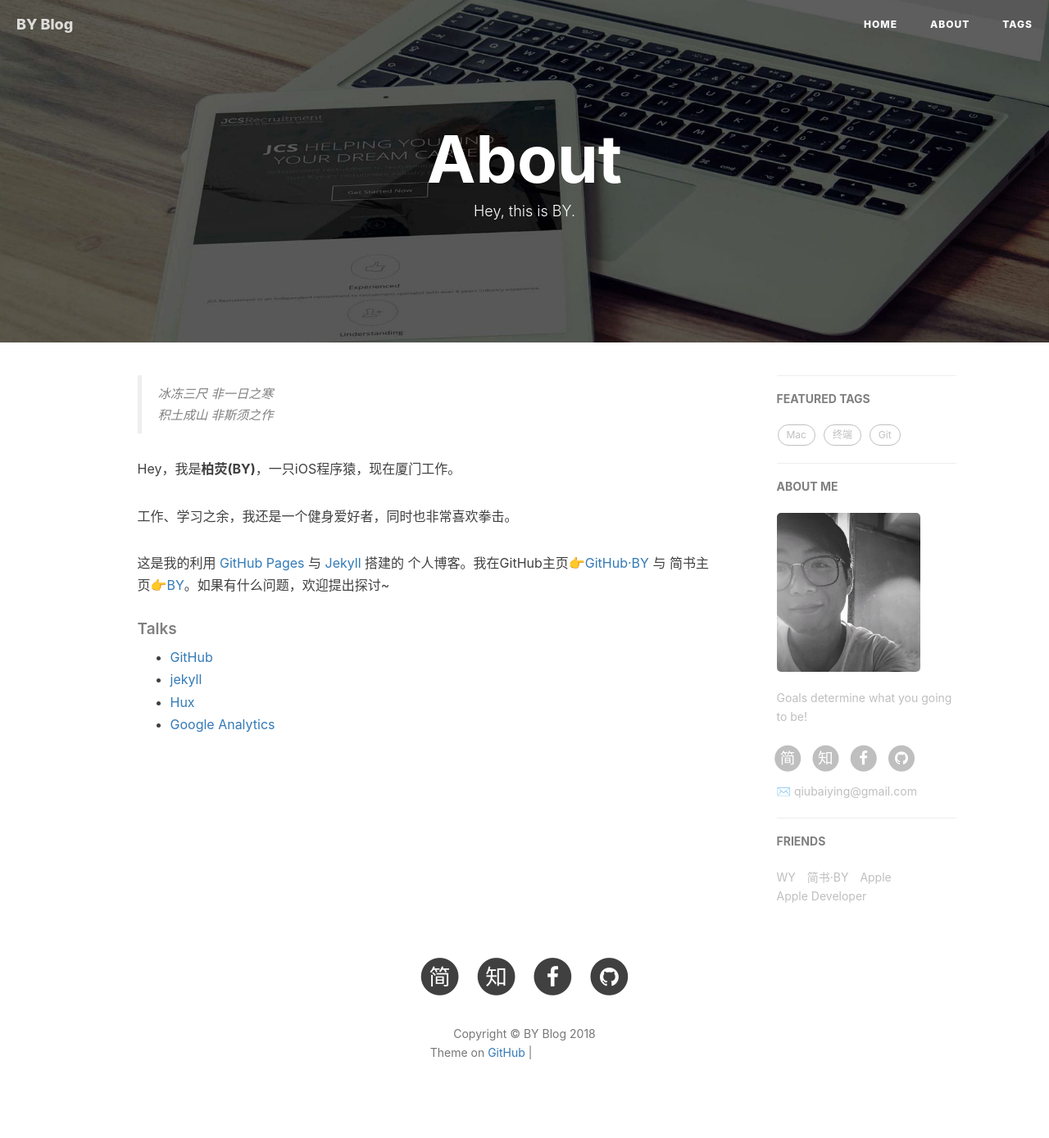
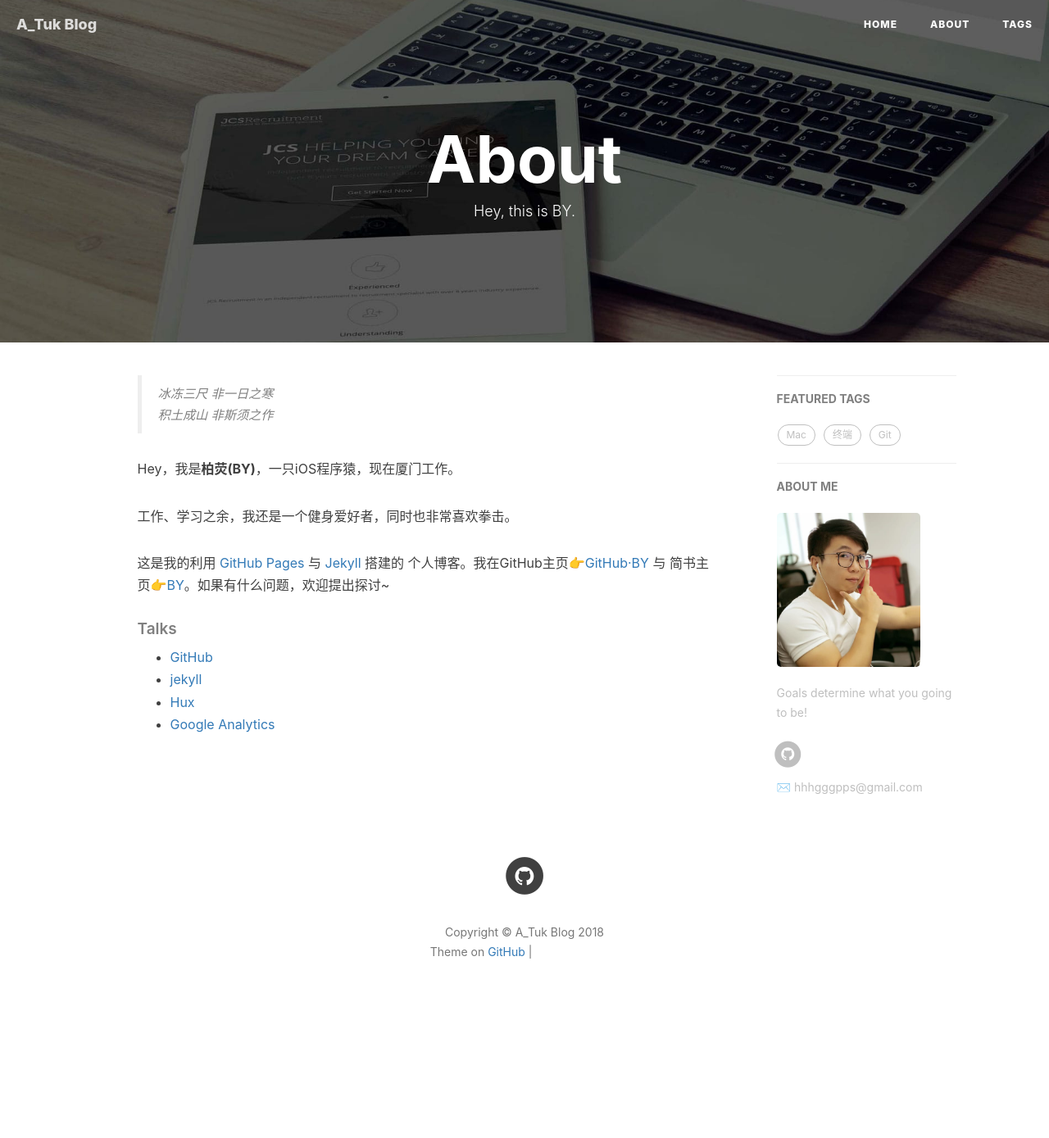
Before and after one commit to AlbertHG/alberthg.github.io, a Jekyll site: the page built from about.html, in a window 1280 px wide. Shown: the whole page at 82% size. Built offline with Jekyll 4.4.1, drawn with Linux system fonts in a browser that asks for light colours; nearby versions of some CDN libraries; comment, search, counter and statistics services are not loaded; after the commit the page ends 1266 px from its top, so only the background shows below that; grey boxes are pictures that could not be loaded.

Commit message:
Update _config.yml

```diff
--- a/_config.yml
+++ b/_config.yml
@@ -1,29 +1,29 @@
 # Site settings
-title: BY Blog
-SEOTitle: 柏荧的博客 | BY Blog
+title: A_Tuk Blog
+SEOTitle: 柏荧的博客 | A_Tuk Blog
 header-img: img/post-bg-desk.jpg
-email: qiubaiying@gmail.com
-description: "Every failure is leading towards success."
-keyword: "BY, BY Blog, 柏荧的博客, qiubaiying, 邱柏荧, iOS, Apple, iPhone"
-url: "http://qiubaiying.github.io"          # your host, for absolute URL
+email: hhhgggpps@gmail.com
+description: "Hello World"
+keyword: "A_Tuk Blog"
+url: "http://atuk.github.io"          # your host, for absolute URL
 baseurl: ""      # for example, '/blog' if your blog hosted on 'host/blog'
-github_repo: "https://github.com/qiubaiying/qiubaiying.github.io.git" # you code repository
+github_repo: "https://github.com/AlbertHG/atuk.github.io.git" # you code repository
 
 # Sidebar settings
 sidebar: true                           # whether or not using Sidebar.
 sidebar-about-description: "Goals determine what you going to be!"
-sidebar-avatar: /img/about-BY-gentle.jpg      # use absolute URL, seeing it's used in both `/` and `/about/`
+sidebar-avatar: /img/avatar-by.jpg      # use absolute URL, seeing it's used in both `/` and `/about/`
 
 
 
 # SNS settings
 RSS: false
-# weibo_username:     qiubaiying
-zhihu_username:     qiubaiying
-github_username:    qiubaiying
-facebook_username:  baiying.qiu.7
-jianshu_username:   e71990ada2fd
-#twitter_username:   qiubaiying
+# weibo_username:     123
+#zhihu_username:     1123
+github_username:    ATuk
+#facebook_username:  123
+#jianshu_username:   123
+#twitter_username:   123
 
 
 
@@ -77,8 +77,8 @@ gitalk:
 ba_track_id: b50bf2b12b5338a1845e33832976fd68
 
 # Google Analytics
-ga_track_id: 'UA-90855596-1'            # Format: UA-xxxxxx-xx
-ga_domain: qiubaiying.top               # 默认的是 auto, 这里我是自定义了的域名，你如果没有自己的域名，需要改成auto
+#ga_track_id: 'UA-90855596-1'            # Format: UA-xxxxxx-xx
+#ga_domain: auto               # 默认的是 auto, 这里我是自定义了的域名，你如果没有自己的域名，需要改成auto
 
 
 
@@ -97,18 +97,12 @@ service-worker: true
 
 
 # Friends
-friends: [
-    {
-        title: "WY",
-        href: "http://zhengwuyang.com"
-    },{
-        title: "简书·BY",
-        href: "http://www.jianshu.com/u/e71990ada2fd"
-    },{
-        title: "Apple",
-        href: "https://apple.com"
-    },{
-        title: "Apple Developer",
-        href: "https://developer.apple.com/"
-    }
-]
+#friends: [
+#    {
+#        title: "WY",
+ #       href: "http://zhengwuyang.com"
+ #   },{
+ #       title: "简书·BY",
+ #       href: "http://www.jianshu.com/u/e71990ada2fd"
+ #   }
+#]
```
